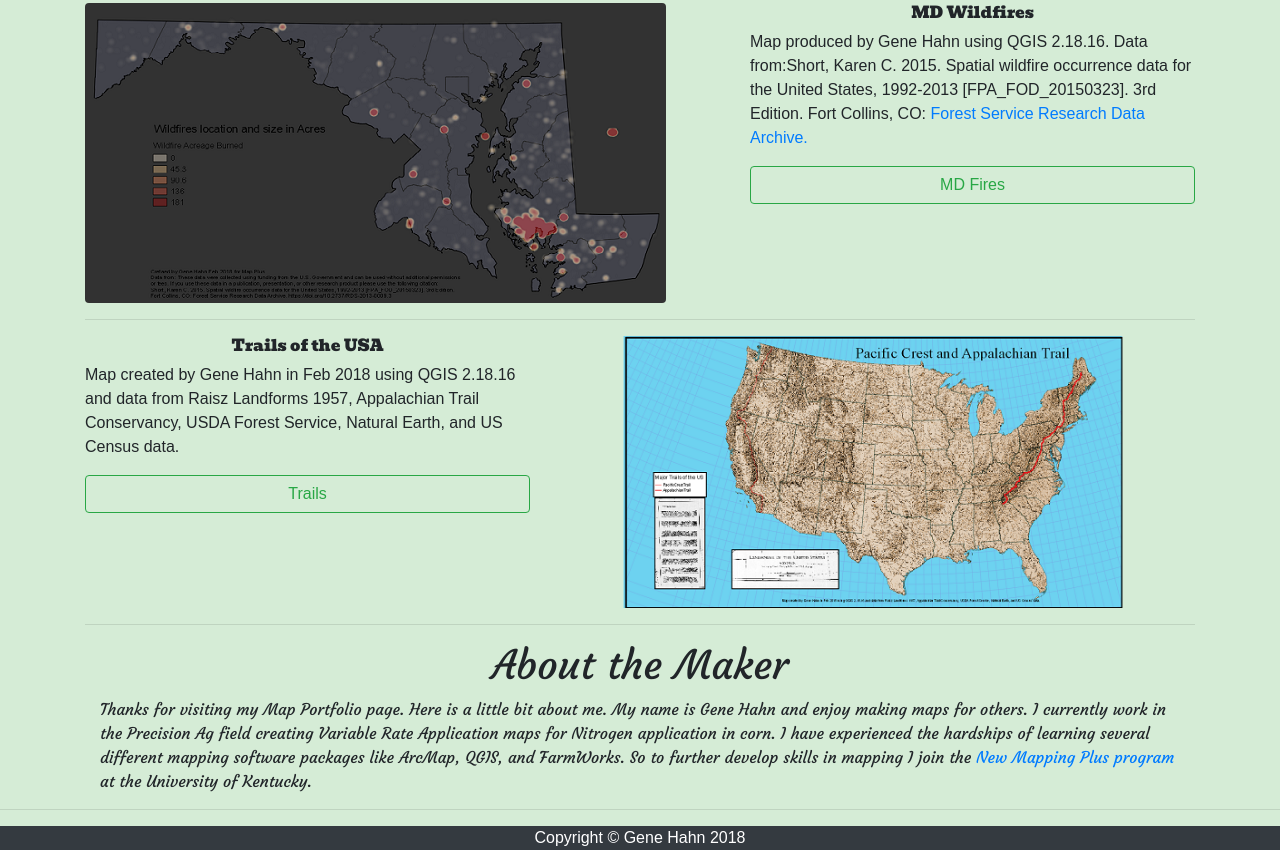
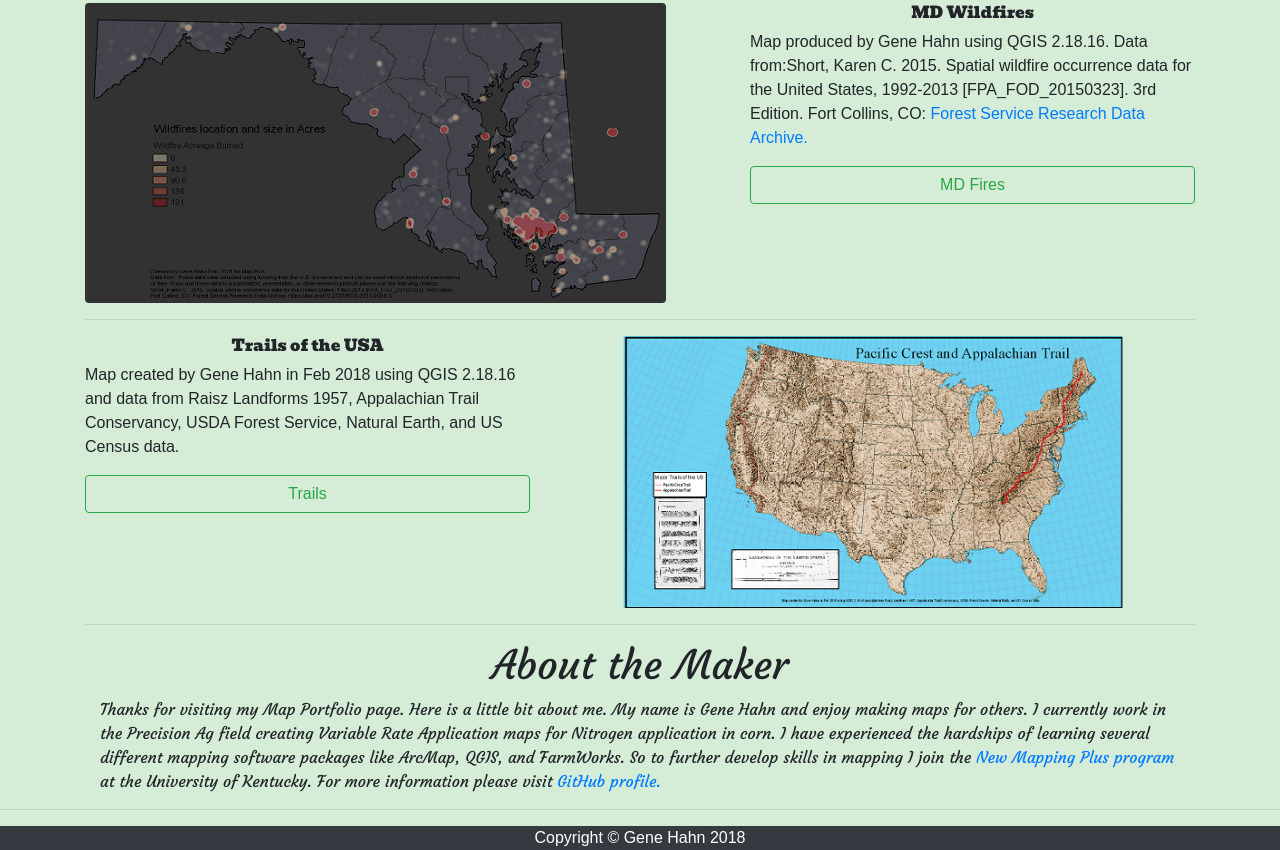
Before and after one commit to genehahn48/Portfolio-Maps, a website: page index.html in a window 1280 px wide. Shown: the part 842-1692 px from the top of the page. Drawn offline with Linux system fonts and the light colour scheme.

Commit message:
git hub link

```diff
--- a/index.html
+++ b/index.html
@@ -140,7 +140,7 @@
     in corn. I have experienced the hardships of learning several different mapping software
     packages like ArcMap, QGIS, and FarmWorks. So to further develop skills in mapping I
     join the <a target = "blank" href="https://newmapsplus.as.uky.edu/">New Mapping Plus program </a>at the University of Kentucky.
-  </p>
+    For more information please visit <a target= "blank" href ="https://github.com/genehahn48">GitHub profile.</a></p>
   </div>
   <hr>
 
```
